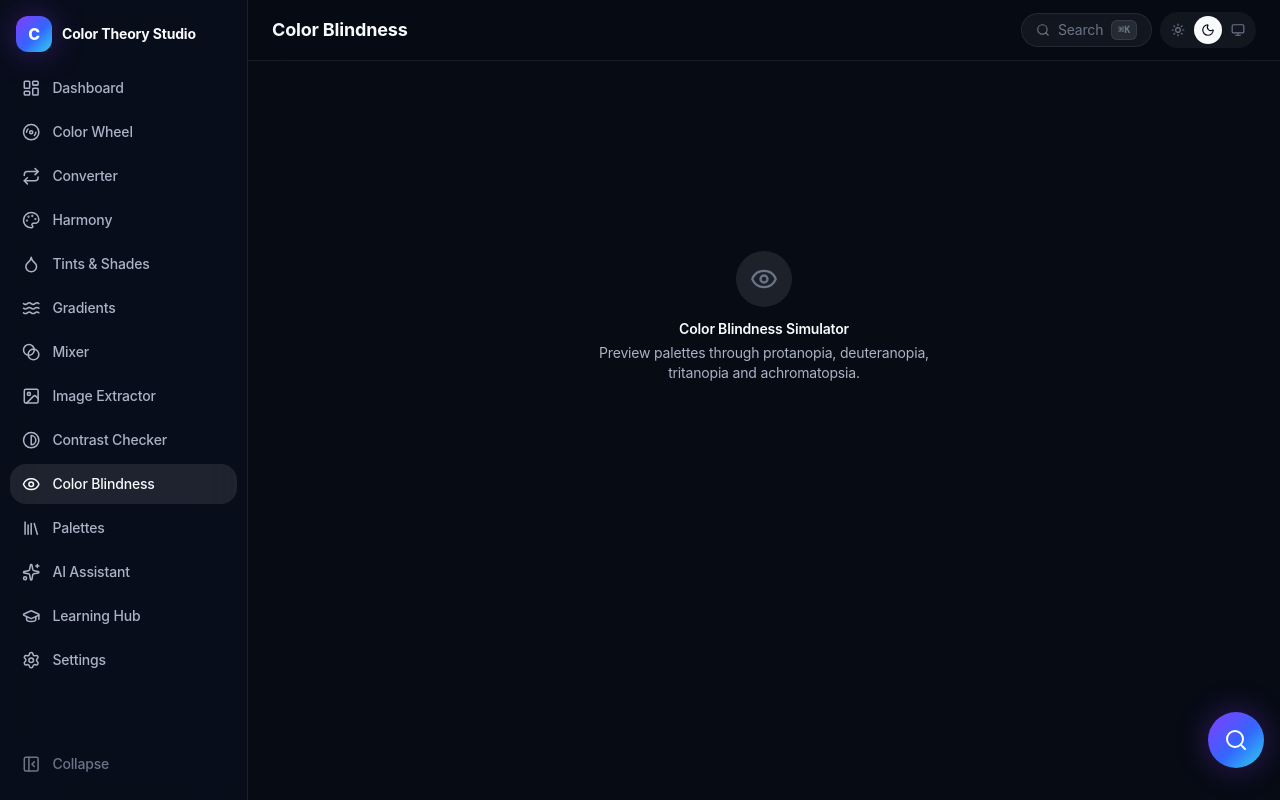
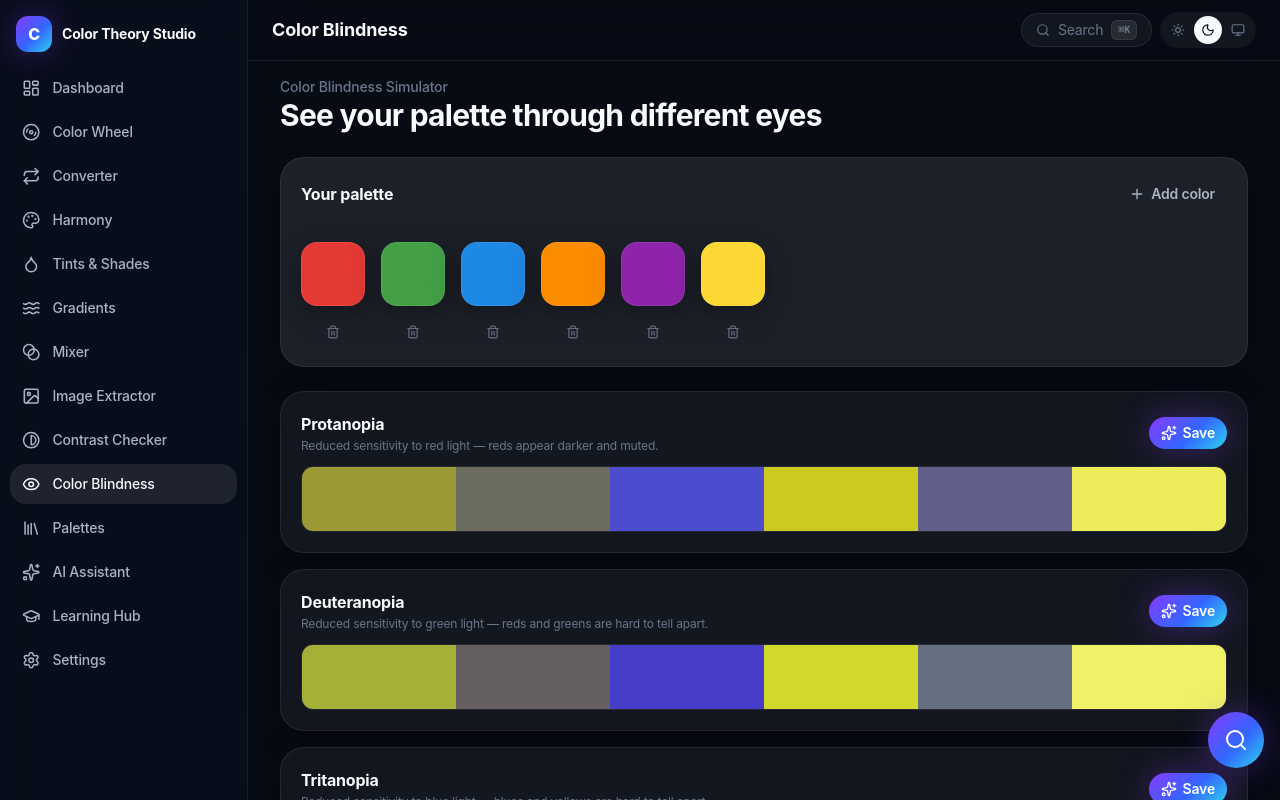
Before and after one commit to LohitkumarD/Colour, a React (Vite) app: page /blindness in a window 1280 px wide. Shown: the top 800 px of the page. Built offline with nearby package versions, Linux system fonts and the light colour scheme.

Commit message:
Build functional Color Blindness Simulator module
Editable base palette with live protanopia/deuteranopia/tritanopia/
achromatopsia simulation rows, each independently saveable to the
palette library.

```diff
--- a/src/pages/BlindnessPage.tsx
+++ b/src/pages/BlindnessPage.tsx
@@ -1,12 +1,149 @@
-import { Eye } from 'lucide-react';
-import { PlaceholderPage } from './PlaceholderPage';
+import { useMemo, useState } from 'react';
+import { motion } from 'framer-motion';
+import { Plus, Sparkles, Trash2 } from 'lucide-react';
+import { Button } from '@/components/ui/Button';
+import { Card, CardContent, CardHeader, CardTitle } from '@/components/ui/Card';
+import { ColorSwatch } from '@/components/ui/ColorSwatch';
+import { usePaletteStore } from '@/store/paletteStore';
+import { useUiStore } from '@/store/uiStore';
+import { randomHex } from '@/utils/color/random';
+import {
+  COLOR_BLINDNESS_DESCRIPTIONS,
+  COLOR_BLINDNESS_LABELS,
+  simulateColorBlindness,
+} from '@/utils/color/blindness';
+import type { ColorBlindnessType } from '@/types/color';
+
+const DEFAULT_PALETTE = ['#E53935', '#43A047', '#1E88E5', '#FB8C00', '#8E24AA', '#FDD835'];
+
+const SIMULATED_TYPES: ColorBlindnessType[] = ['protanopia', 'deuteranopia', 'tritanopia', 'achromatopsia'];
+
+interface SimulationRowProps {
+  type: ColorBlindnessType;
+  colors: string[];
+}
+
+function SimulationRow({ type, colors }: SimulationRowProps) {
+  const createPalette = usePaletteStore((s) => s.createPalette);
+  const addHistory = usePaletteStore((s) => s.addHistory);
+  const addToast = useUiStore((s) => s.addToast);
+  const [saving, setSaving] = useState(false);
+
+  const simulated = useMemo(() => colors.map((c) => simulateColorBlindness(c, type)), [colors, type]);
+
+  const copyColor = async (hex: string) => {
+    await navigator.clipboard.writeText(hex);
+    addToast({ message: `Copied ${hex}`, variant: 'success', duration: 1600 });
+  };
+
+  const saveAsPalette = async () => {
+    setSaving(true);
+    try {
+      const palette = await createPalette({ name: `${COLOR_BLINDNESS_LABELS[type]} Simulation`, colors: simulated, source: 'manual' });
+      await addHistory('palette', palette.name, simulated[0]);
+      addToast({ message: 'Palette saved', description: `${simulated.length} colors added to your library`, variant: 'success' });
+    } finally {
+      setSaving(false);
+    }
+  };
+
+  return (
+    <Card>
+      <CardHeader>
+        <div>
+          <CardTitle>{COLOR_BLINDNESS_LABELS[type]}</CardTitle>
+          <p className="mt-0.5 text-xs text-[var(--text-tertiary)]">{COLOR_BLINDNESS_DESCRIPTIONS[type]}</p>
+        </div>
+        <Button size="sm" leftIcon={<Sparkles className="size-4" />} loading={saving} onClick={saveAsPalette}>
+          Save
+        </Button>
+      </CardHeader>
+      <CardContent>
+        <div className="flex overflow-hidden rounded-xl border border-[var(--border-subtle)]">
+          {simulated.map((c, i) => (
+            <button
+              key={i}
+              type="button"
+              style={{ backgroundColor: c }}
+              onClick={() => copyColor(c)}
+              aria-label={`Copy ${c}`}
+              className="h-16 flex-1"
+            />
+          ))}
+        </div>
+      </CardContent>
+    </Card>
+  );
+}
 
 export default function BlindnessPage() {
+  const [palette, setPalette] = useState<string[]>(DEFAULT_PALETTE);
+
+  const updateColor = (index: number, hex: string) => {
+    setPalette((prev) => prev.map((c, i) => (i === index ? hex : c)));
+  };
+
+  const addColor = () => {
+    setPalette((prev) => [...prev, randomHex()]);
+  };
+
+  const removeColor = (index: number) => {
+    setPalette((prev) => (prev.length <= 2 ? prev : prev.filter((_, i) => i !== index)));
+  };
+
   return (
-    <PlaceholderPage
-      icon={Eye}
-      title="Color Blindness Simulator"
-      description="Preview palettes through protanopia, deuteranopia, tritanopia and achromatopsia."
-    />
+    <motion.div
+      initial={{ opacity: 0, y: 8 }}
+      animate={{ opacity: 1, y: 0 }}
+      transition={{ duration: 0.25 }}
+      className="space-y-6 pb-6"
+    >
+      <div>
+        <p className="text-sm font-medium text-[var(--text-tertiary)]">Color Blindness Simulator</p>
+        <h1 className="text-2xl font-bold tracking-tight text-[var(--text-primary)] sm:text-3xl">
+          See your palette through different eyes
+        </h1>
+      </div>
+
+      <Card strong>
+        <CardHeader>
+          <CardTitle>Your palette</CardTitle>
+          <Button variant="ghost" size="sm" leftIcon={<Plus className="size-4" />} onClick={addColor}>
+            Add color
+          </Button>
+        </CardHeader>
+        <CardContent className="flex flex-wrap gap-4 p-5">
+          {palette.map((hex, i) => (
+            <div key={i} className="flex flex-col items-center gap-1.5">
+              <div className="relative">
+                <ColorSwatch hex={hex} size="lg" copyOnClick />
+                <input
+                  type="color"
+                  value={hex}
+                  onChange={(e) => updateColor(i, e.target.value)}
+                  aria-label={`Edit color ${i + 1}`}
+                  className="absolute inset-0 size-full cursor-pointer opacity-0"
+                />
+              </div>
+              <button
+                type="button"
+                onClick={() => removeColor(i)}
+                disabled={palette.length <= 2}
+                aria-label="Remove color"
+                className="flex size-7 items-center justify-center rounded-lg text-[var(--text-tertiary)] transition-colors hover:bg-[var(--glass-bg-strong)] hover:text-error-400 disabled:pointer-events-none disabled:opacity-30"
+              >
+                <Trash2 className="size-3.5" />
+              </button>
+            </div>
+          ))}
+        </CardContent>
+      </Card>
+
+      <div className="space-y-4">
+        {SIMULATED_TYPES.map((type) => (
+          <SimulationRow key={type} type={type} colors={palette} />
+        ))}
+      </div>
+    </motion.div>
   );
 }
```
